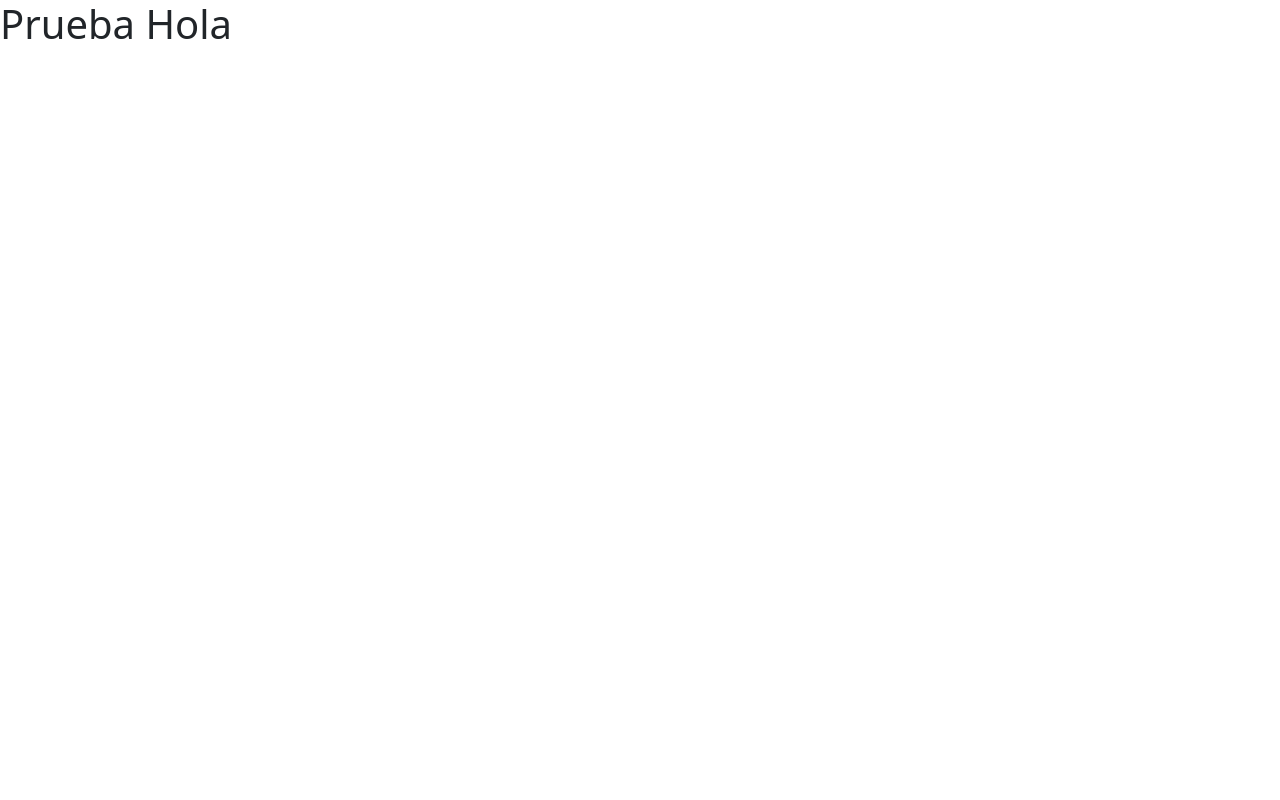
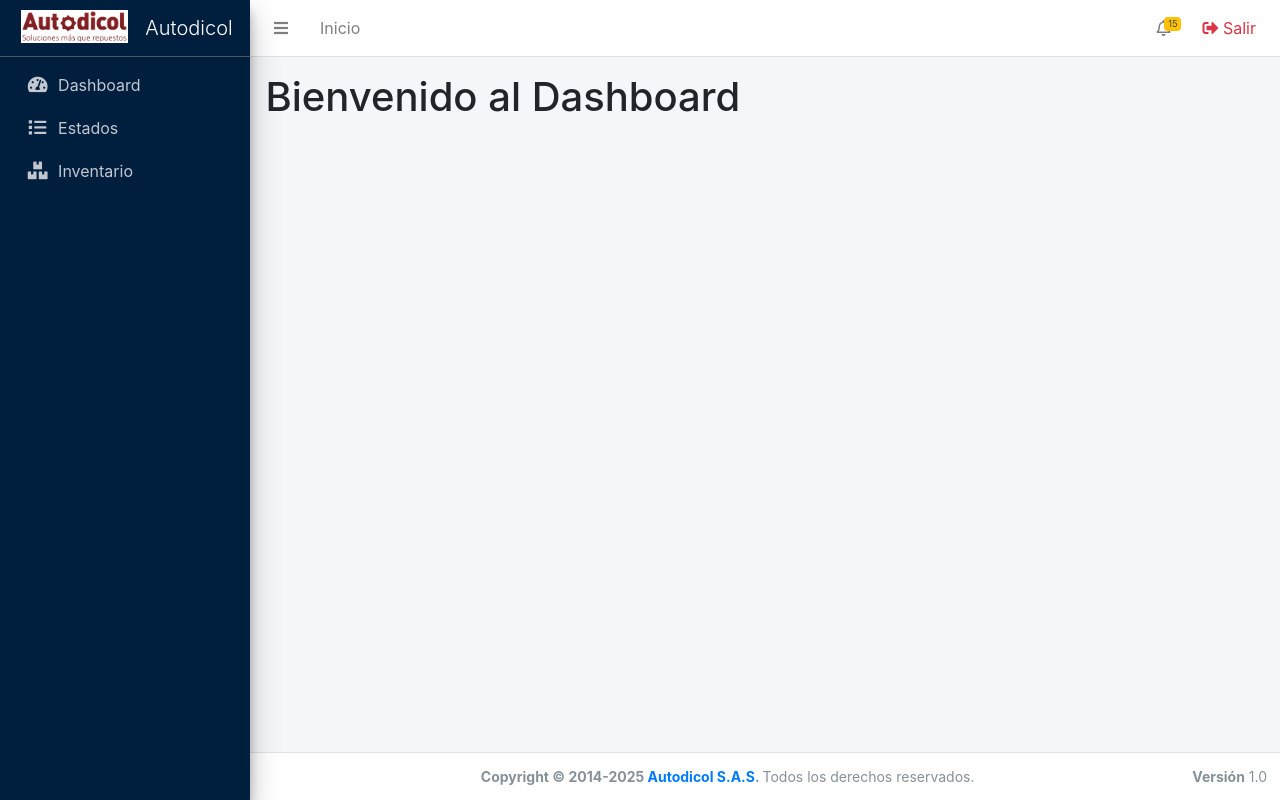
Before and after one commit to DiegoIE1993/inventario_ti, a Django app: page /dashboard/ in a window 1280 px wide. Before the commit the page is almost empty. Run offline with Django 5.2, Linux system fonts and the light colour scheme; some libraries are stand-ins or nearby versions.

Commit message:
ajustes plantilla adminlte

```diff
--- a/apps/inventario/templates/inventario/dashboard.html
+++ b/apps/inventario/templates/inventario/dashboard.html
@@ -1,19 +1,8 @@
-{% load static %}
-<!DOCTYPE html>
-<html lang="en">
-<head>
-    <meta charset="UTF-8">
-    <meta name="viewport" content="width=device-width, initial-scale=1.0">
-    <title>Document</title>
+{% extends "core/base.html" %}
 
 
-    <link rel="stylesheet" href="{% static 'core/adminlte/dist/css/adminlte.min.css' %}">
-    <!-- Font Awesome -->
-    <link rel="stylesheet" href="{% static 'core/adminlte/plugins/fontawesome-free/css/all.min.css' %}">
-    <!-- Bootstrap (si no está incluido ya en AdminLTE) -->
-    <link rel="stylesheet" href="{% static 'core/adminlte/plugins/bootstrap/css/bootstrap.min.css' %}">
-</head>
-<body>
-    <h1>Prueba Hola</h1>
-</body>
-</html>
+{% block content %}
+<h1>Bienvenido al Dashboard</h1>
+
+
+{% endblock %}
--- /dev/null
+++ b/core/static/core/css_personalizado.css
@@ -0,0 +1,9 @@
+html, body {
+    height: 100%;
+}
+
+
+/* Sobrescribir color del sidebar */
+.sidebar-dark-primary {
+    background-color: #001f3f !important;  /* azul oscuro personalizado */
+}
--- /dev/null
+++ b/core/templates/core/base.html
@@ -0,0 +1,48 @@
+{% load static %}
+<!DOCTYPE html>
+<html lang="es">
+
+<head>
+    <meta charset="UTF-8">
+    <meta name="viewport" content="width=device-width, initial-scale=1.0">
+    <title>{% block title %}Sistema{% endblock %}</title>
+
+    <link rel="stylesheet" href="{% static 'core/adminlte/plugins/fontawesome-free/css/all.min.css' %}">
+    <link rel="stylesheet" href="{% static 'core/adminlte/dist/css/adminlte.min.css' %}">
+    <link rel="stylesheet" href="{% static 'core/css_personalizado.css' %}">
+
+</head>
+
+<body class="hold-transition sidebar-mini layout-fixed">
+    <div class="wrapper">
+
+        <!-- Navbar -->
+        {% include "core/includes/navbar.html" %}
+
+        <!-- Sidebar -->
+        {% include "core/includes/sidebar.html" %}
+
+        <!-- Contenido principal -->
+        <div class="content-wrapper">
+            <section class="content pt-3">
+                <div class="container-fluid">
+                    {% block content %}
+                    <!-- Aquí irá el contenido de cada página -->
+                    {% endblock %}
+                </div>
+            </section>
+        </div>
+
+        <!-- Footer -->
+        {% include "core/includes/footer.html" %}
+
+    </div>
+
+    <!-- Scripts requeridos -->
+    <!-- jQuery -->
+    <script src="{% static 'core/adminlte/plugins/jquery/jquery.min.js' %}"></script>
+    <script src="{% static 'core/adminlte/plugins/bootstrap/js/bootstrap.bundle.min.js' %}"></script>
+    <script src="{% static 'core/adminlte/dist/js/adminlte.min.js' %}"></script>
+
+</body>
+</html>
--- /dev/null
+++ b/core/templates/core/includes/footer.html
@@ -0,0 +1,10 @@
+{% load static %}
+<footer class="main-footer text-sm text-center">
+    <strong>Copyright &copy; 2014-2025
+      <a href="#">Autodicol S.A.S</a>.
+    </strong>
+    Todos los derechos reservados.
+    <div class="float-right d-none d-sm-inline-block">
+      <b>Versión</b> 1.0
+    </div>
+</footer>
--- /dev/null
+++ b/core/templates/core/includes/navbar.html
@@ -0,0 +1,31 @@
+
+{% load static %}
+<nav class="main-header navbar navbar-expand navbar-white navbar-light border-bottom">
+    <!-- Botón para colapsar el sidebar -->
+    <ul class="navbar-nav">
+      <li class="nav-item">
+        <a class="nav-link" data-widget="pushmenu" href="#"><i class="fas fa-bars"></i></a>
+      </li>
+      <li class="nav-item d-none d-sm-inline-block">
+        <a href="{% url 'dashboard' %}" class="nav-link">Inicio</a>
+      </li>
+    </ul>
+
+    <!-- Menú derecho -->
+    <ul class="navbar-nav ml-auto">
+      <!-- Notificaciones -->
+      <li class="nav-item dropdown">
+        <a class="nav-link" data-toggle="dropdown" href="#">
+          <i class="far fa-bell"></i>
+          <span class="badge badge-warning navbar-badge">15</span>
+        </a>
+      </li>
+
+      <!-- Logout -->
+      <li class="nav-item">
+        <a class="nav-link text-danger" href="{% url 'logout' %}">
+          <i class="fas fa-sign-out-alt"></i> Salir
+        </a>
+      </li>
+    </ul>
+</nav>
--- /dev/null
+++ b/core/templates/core/includes/sidebar.html
@@ -0,0 +1,38 @@
+{% load static %}
+
+<aside class="main-sidebar sidebar-dark-primary elevation-4">
+    <!-- Logo -->
+    <a href="{% url 'dashboard' %}" class="brand-link text-center">
+      <img src="{% static 'core/adminlte/dist/img/Logo_Autodicol.png' %}" alt="Logo" class="brand-image">
+      <span class="brand-text font-weight-light">Autodicol</span>
+    </a>
+
+    <!-- Sidebar -->
+    <div class="sidebar">
+      <!-- Menú -->
+      <nav class="mt-2">
+        <ul class="nav nav-pills nav-sidebar flex-column" data-widget="treeview" role="menu">
+          <li class="nav-item">
+            <a href="#" class="nav-link">
+              <i class="nav-icon fas fa-tachometer-alt"></i>
+              <p>Dashboard</p>
+            </a>
+          </li>
+
+          <li class="nav-item">
+            <a href="#" class="nav-link">
+              <i class="nav-icon fas fa-list"></i>
+              <p>Estados</p>
+            </a>
+          </li>
+
+          <li class="nav-item">
+            <a href="#" class="nav-link">
+              <i class="nav-icon fas fa-boxes"></i>
+              <p>Inventario</p>
+            </a>
+          </li>
+        </ul>
+      </nav>
+    </div>
+</aside>
```
Also changed, not shown: core/templates/core/base_login.html (added, +24 -0 lines), core/templates/core/login.html (+14 -48 lines), core/static/core/adminlte/dist/img/Logo_Autodicol.png (added), db.sqlite3.
